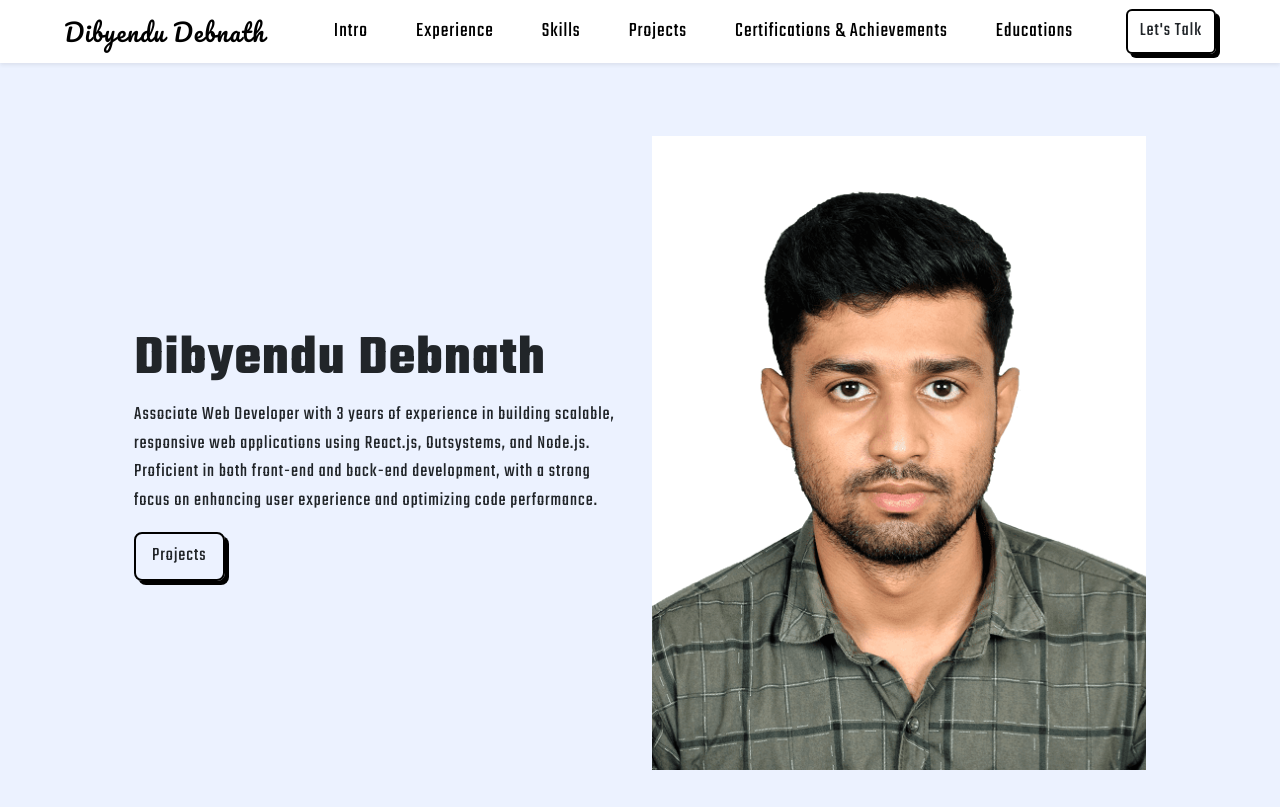
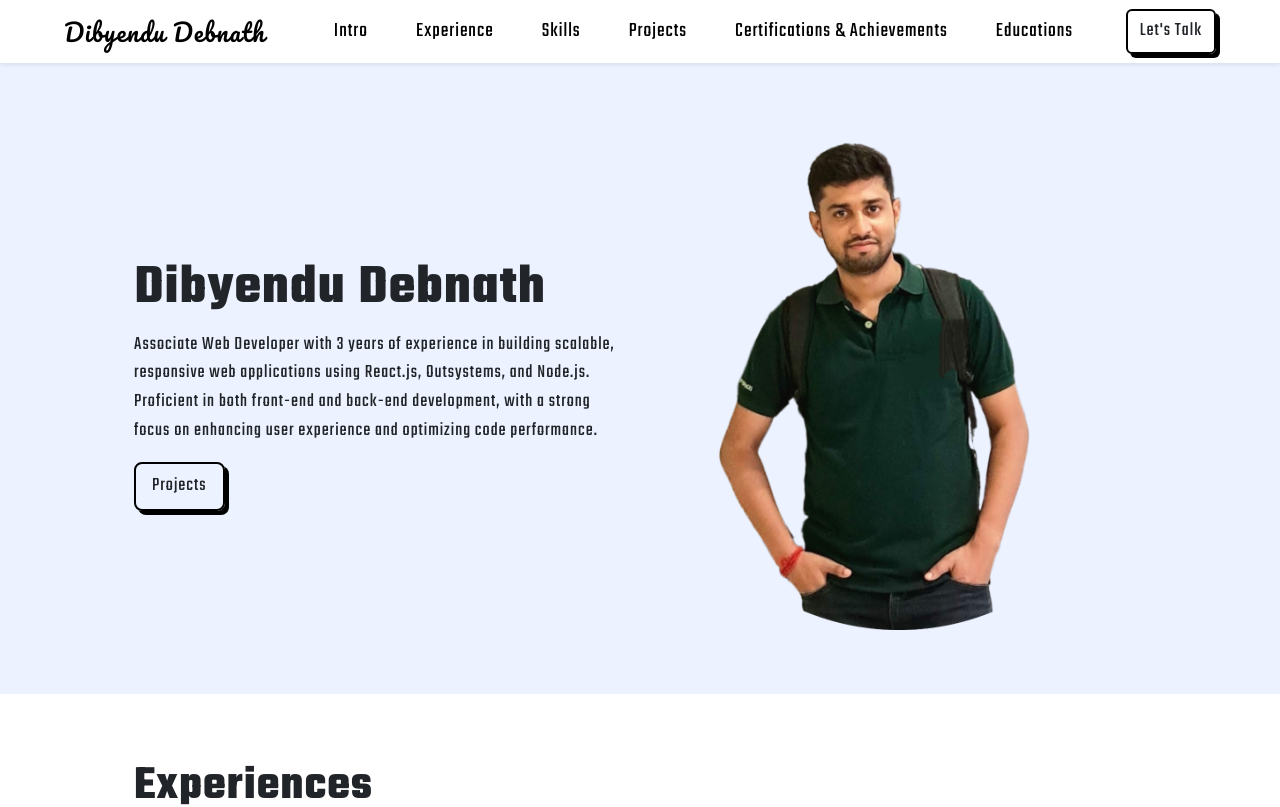
Before and after one commit to dibyendu-git-platform/dibyendudebnathportfolio, a React (Vite) app: page / in a window 1280 px wide. Shown: the top 807 px of the page. Built offline with nearby package versions, Linux system fonts and the light colour scheme.

Commit message:
hero Image Change

```diff
--- a/src/componenets/HeroSection.jsx
+++ b/src/componenets/HeroSection.jsx
@@ -14,7 +14,7 @@ const HeroSection = () => {
                     <button className="btn btn-outline-dark btn-lg">Projects</button>
                 </div>
                 <div className="col-sm-6 text-center">
-                    <img src="../../newimg.png" className="img-fluid" alt="img" />
+                    <img src="../../heroImage.png" className="img-fluid" alt="img" />
                 </div>
             </div>
         </div>
```
Also changed, not shown: public/heroImage.png (added).
